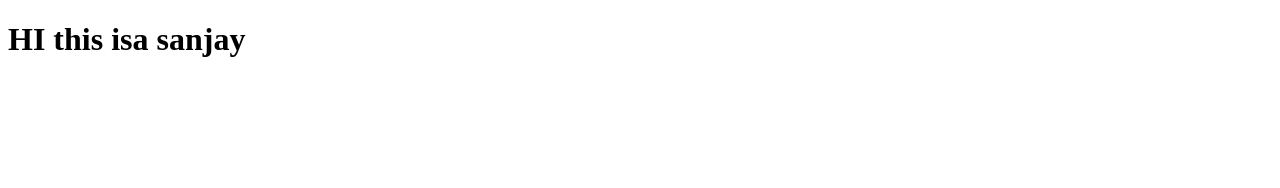
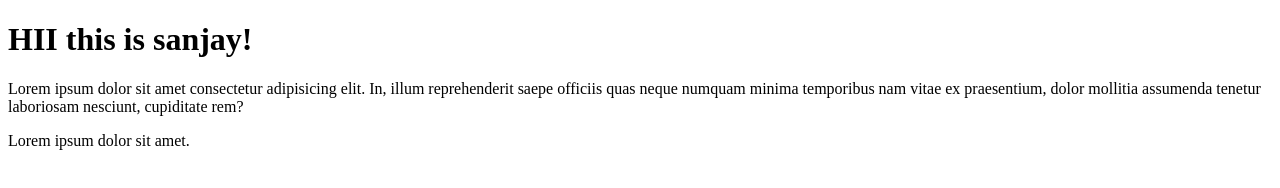
Before and after one commit to Sanjayn2903/UST_task, a plain HTML site: page index.html in a window 1280 px wide. Drawn offline with Linux system fonts and the light colour scheme.

Commit message:
stashcommit

```diff
--- a/index.html
+++ b/index.html
@@ -3,9 +3,11 @@
 <head>
     <meta charset="UTF-8">
     <meta name="viewport" content="width=device-width, initial-scale=1.0">
-    <title>Document</title>
+    <title>INDEX</title>
 </head>
 <body>
-    <h1>HI this isa sanjay</h1>
+    <h1>HII this is sanjay!</h1>
+    <p>Lorem ipsum dolor sit amet consectetur adipisicing elit. In, illum reprehenderit saepe officiis quas neque numquam minima temporibus nam vitae ex praesentium, dolor mollitia assumenda tenetur laboriosam nesciunt, cupiditate rem?</p>
+    <p>Lorem ipsum dolor sit amet.</p>
 </body>
 </html>
```
